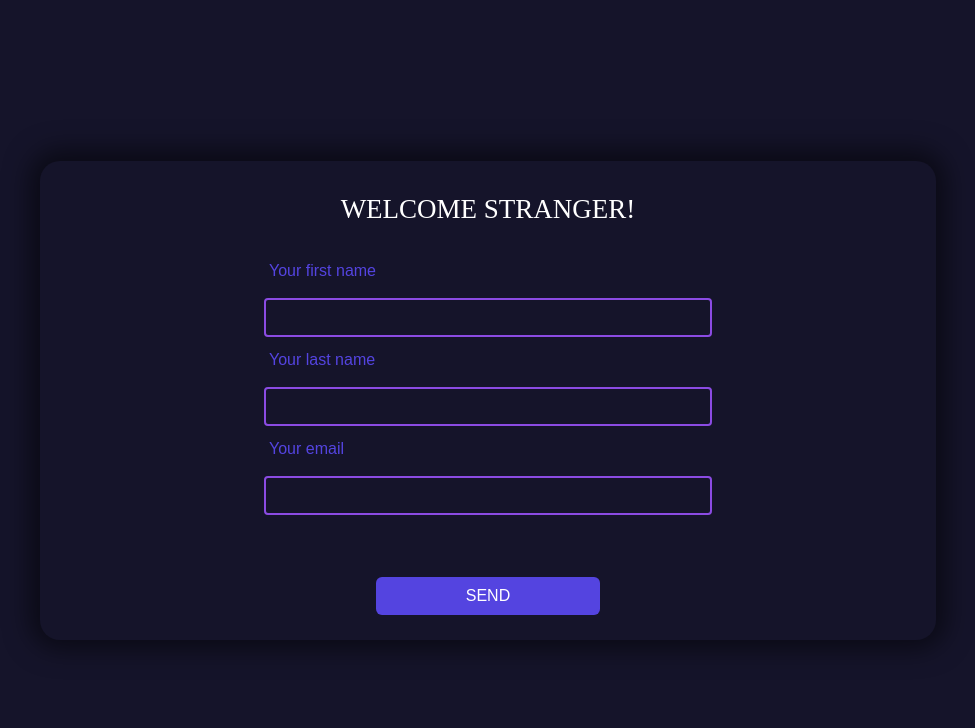
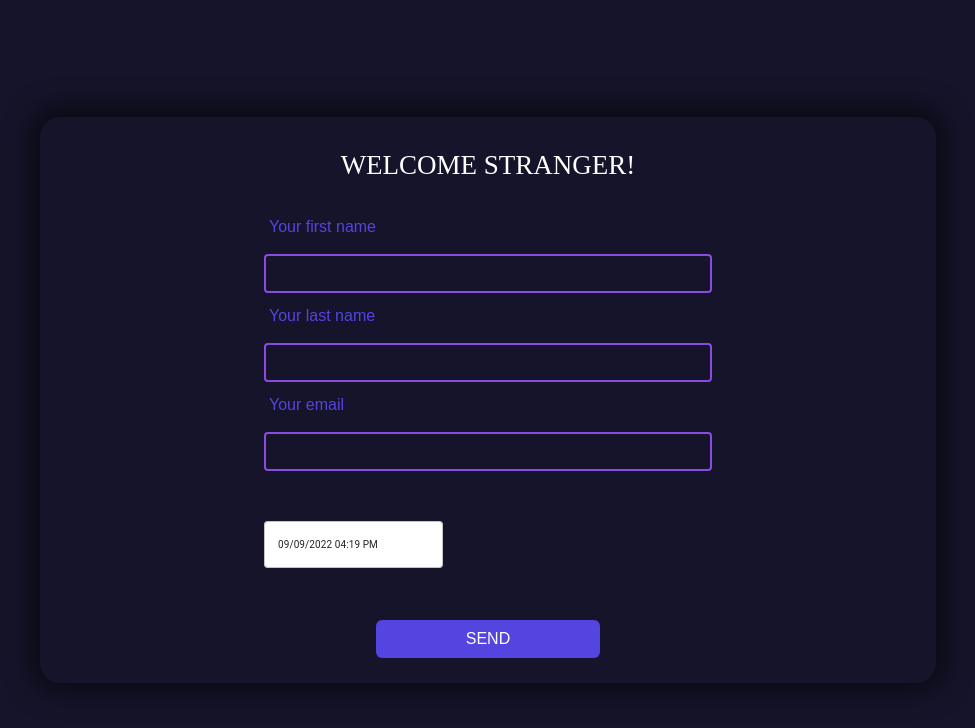
Before and after one commit to jumper2210/pick_a_date-client, a React (Create React App) app: page / in a window 1280 px wide. Shown: the top 728 px of the page, without its empty margins (152-1127 px from the left). Built offline with nearby package versions, Linux system fonts and the light colour scheme.

Commit message:
Added date time picker

```diff
--- a/package.json
+++ b/package.json
@@ -3,6 +3,10 @@
   "version": "0.1.0",
   "private": true,
   "dependencies": {
+    "@emotion/react": "^11.10.4",
+    "@emotion/styled": "^11.10.4",
+    "@mui/material": "^5.10.4",
+    "@mui/x-date-pickers": "^5.0.1",
     "@testing-library/jest-dom": "^5.16.5",
     "@testing-library/react": "^13.4.0",
     "@testing-library/user-event": "^13.5.0",
@@ -12,6 +16,7 @@
     "@types/react-dom": "^18.0.6",
     "@types/styled-components": "^5.1.26",
     "axios": "^0.27.2",
+    "dayjs": "^1.11.5",
     "formik": "^2.2.9",
     "react": "^18.2.0",
     "react-dom": "^18.2.0",
--- a/src/components/eventFormSchema/EventFormSchema.tsx
+++ b/src/components/eventFormSchema/EventFormSchema.tsx
@@ -4,11 +4,17 @@ import { CustomInput } from '../../utils/custom/CustomInput'
 import { Formik, Form, Field, FormikHelpers } from 'formik'
 import * as Yup from 'yup'
 import styled from 'styled-components'
+import { AdapterDayjs } from '@mui/x-date-pickers/AdapterDayjs'
+import { LocalizationProvider } from '@mui/x-date-pickers/LocalizationProvider'
+import { DateTimePicker } from '@mui/x-date-pickers/DateTimePicker/DateTimePicker'
+import dayjs, { Dayjs } from 'dayjs'
+import TextField from '@mui/material/TextField'
 
 const ButtonWrapper = styled.div`
+  width: 100%;
   display: flex;
   justify-content: center;
-  width: 100%;
+  margin-top: 4rem;
 `
 
 const StyledButton = styled(CustomButton)`
@@ -44,8 +50,10 @@ export const EventFormSchema = () => {
     content: 'Send',
     color: 'violet',
   })
+  const [value, setValue] = useState<Dayjs | null>(dayjs())
 
   return (
+    <LocalizationProvider dateAdapter={AdapterDayjs}>
       <Formik
         initialValues={initialValues}
         validationSchema={EventSchema}
@@ -97,6 +105,22 @@ export const EventFormSchema = () => {
               errors={errors.email}
               name='email'
             />
+            <DateTimePicker
+              renderInput={(props) => (
+                <TextField
+                  sx={{
+                    background: '#ffff',
+                    borderRadius: '0.4rem',
+                    width: '40%',
+                  }}
+                  {...props}
+                />
+              )}
+              value={value}
+              onChange={(newValue) => {
+                setValue(newValue)
+              }}
+            />
             <ButtonWrapper>
               <StyledButton
                 color={submitBtn.color}
@@ -108,5 +132,6 @@ export const EventFormSchema = () => {
           </Form>
         )}
       </Formik>
+    </LocalizationProvider>
   )
 }
```
Also changed, not shown: 1 other file (tests, documents, lock files or other folders). Lines whose indentation alone changed are shown as unchanged.
